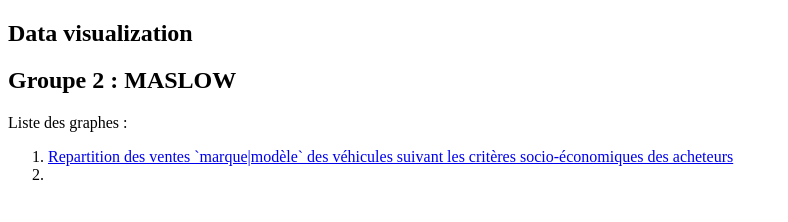
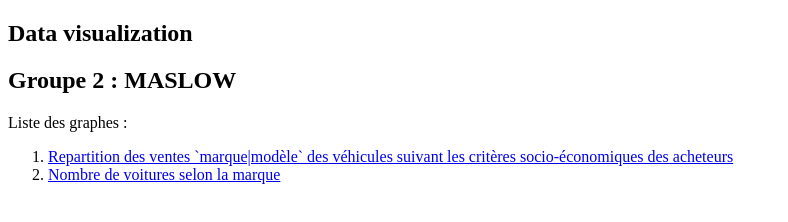
Before and after one commit to rashzongo/dataViz-maslow, a plain HTML site: page index.html in a window 1280 px wide. Shown: the whole page, without its empty margins (0-788 px from the left). Drawn offline with Linux system fonts and the light colour scheme.

Commit message:
Update index.html

```diff
--- a/index.html
+++ b/index.html
@@ -12,8 +12,13 @@
                 Repartition des ventes `marque|modèle`
                 des véhicules suivant les critères socio-économiques des acheteurs
             </a>
+
         </li>
-        <li></li>
+        <li>
+        <a href="./Graphe2/index.html">
+                Nombre de voitures selon la marque
+            </a>
+        </li>
     </ol>
 
 </body>
```
